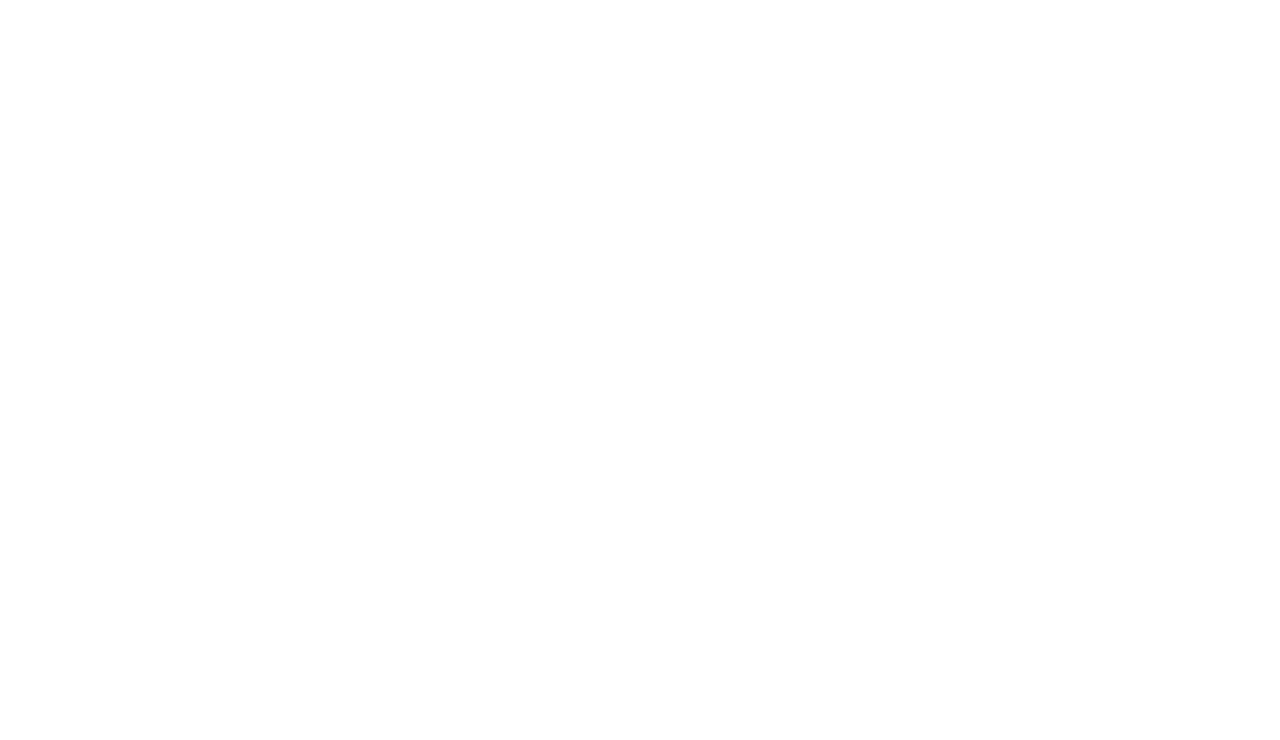
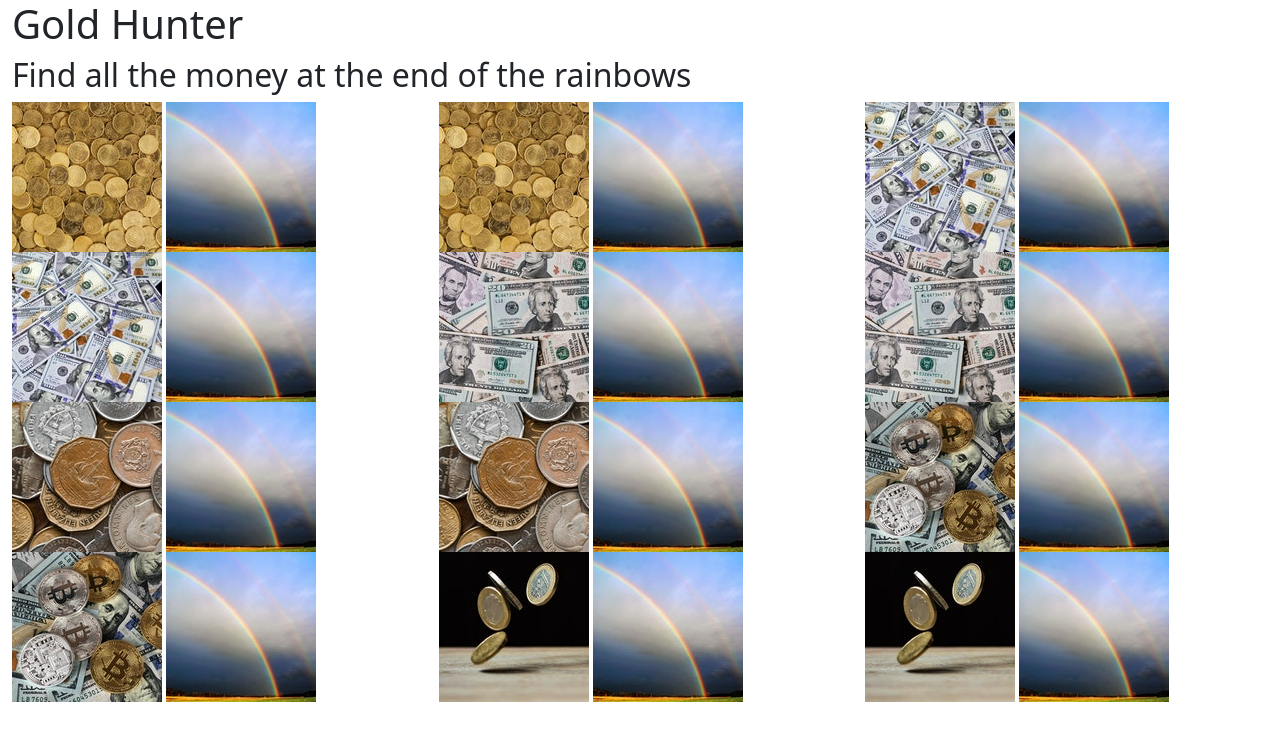
Before and after one commit to SteveMontgomery55/Gold-Hunter, a plain HTML site: page index.html in a window 1280 px wide. Drawn offline with nearby package versions, Linux system fonts and the light colour scheme.

Commit message:
add all images

```diff
--- a/index.html
+++ b/index.html
@@ -6,12 +6,64 @@
     <link href="https://cdn.jsdelivr.net/npm/bootstrap@5.0.1/dist/css/bootstrap.min.css" rel="stylesheet" integrity="sha384-+0n0xVW2eSR5OomGNYDnhzAbDsOXxcvSN1TPprVMTNDbiYZCxYbOOl7+AMvyTG2x" crossorigin="anonymous">
     <script src="https://cdn.jsdelivr.net/npm/bootstrap@5.0.1/dist/js/bootstrap.bundle.min.js" integrity="sha384-gtEjrD/SeCtmISkJkNUaaKMoLD0//ElJ19smozuHV6z3Iehds+3Ulb9Bn9Plx0x4" crossorigin="anonymous"></script>
     <link rel="stylesheet" href="css/style.css" type="text/css" />
-
-<title>Gold Finder</title>
+    <title>Gold Finder</title>
 </head>
 <body>
-
-
+<div class="container-fluid">
+    <div class = "row memory-game">
+        <div class="col-sm-12"><h1>Gold Hunter</h1>
+            <h2>Find all the money at the end of the rainbows</h2>
+        </div>
+            <div class="col-sm-4 memory-card" data-image="money-one">
+                <img class="front" src="images/money-one.jpg">
+                <img class="back" src="images/small-rb.jpg">
+            </div>
+            <div class="col-sm-4 memory-card" data-image="money-one">
+                <img class="front" src="images/money-one.jpg">
+                <img class="back" src="images/small-rb.jpg">
+            </div>
+            <div class="col-sm-4 memory-card" data-image="money-two">
+                <img class="front" src="images/money-two.jpg">
+                <img class="back" src="images/small-rb.jpg">
+            </div>
+            <div class="col-sm-4 memory-card" data-image="money-two">
+                <img class="front" src="images/money-two.jpg">
+                <img class="back" src="images/small-rb.jpg">
+            </div>
+            <div class="col-sm-4 memory-card" data-image="money-three">
+                <img class="front" src="images/money-three.jpg">
+                <img class="back" src="images/small-rb.jpg">
+            </div>
+            <div class="col-sm-4 memory-card" data-image="money-three">
+                <img class="front" src="images/money-three.jpg">
+                <img class="back" src="images/small-rb.jpg">
+            </div>
+            <div class="col-sm-4 memory-card" data-image="money-four">
+                <img class="front" src="images/money-four.jpg">
+                <img class="back" src="images/small-rb.jpg">
+            </div>
+            <div class="col-sm-4 memory-card" data-image="money-four">
+                <img class="front" src="images/money-four.jpg">
+                <img class="back" src="images/small-rb.jpg">
+            </div>
+            <div class="col-sm-4 memory-card" data-image="money-five">
+                <img class="front" src="images/money-five.jpg">
+                <img class="back" src="images/small-rb.jpg">
+            </div>
+            <div class="col-sm-4 memory-card" data-image="money-five">
+                <img class="front" src="images/money-five.jpg">
+                <img class="back" src="images/small-rb.jpg">
+            </div>
+            <div class="col-sm-4 memory-card" data-image="money-six">
+                <img class="front" src="images/money-six.jpg">
+                <img class="back" src="images/small-rb.jpg">
+            </div>
+            <div class="col-sm-4 memory-card" data-image="money-six">
+                <img class="front" src="images/money-six.jpg">
+                <img class="back" src="images/small-rb.jpg">
+            </div>
+    </div>
+</div>
 <script src="js/script.js"></script>
 </body>
 </html>
```
Also changed, not shown: images/full-rb.jpg (added), images/money-five.jpg (added), images/money-four.jpg (added), images/money-one.jpg (added), images/money-six.jpg (added), images/money-three.jpg (added), images/money-two.jpg (added), images/small-rb.jpg (added).
